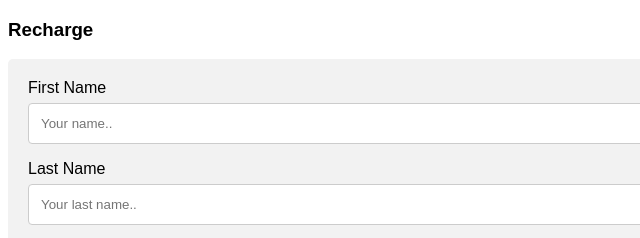
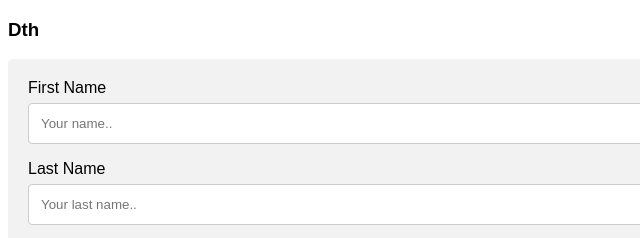
Before and after one commit to Vjkumar24/Docker-Project-vj, a plain HTML site: page index.html in a window 1280 px wide. Shown: the top 238 px of the page, 0-640 px from the left. Drawn offline with Linux system fonts and the light colour scheme.

Commit message:
Update index.html

```diff
--- a/index.html
+++ b/index.html
@@ -39,7 +39,7 @@ input[type=submit]:hover {
 </head>
 <body>
 
-<h3>Recharge</h3>
+<h3>Dth</h3>
 
 <div class="container">
   <form action="/action_page.php">
```
